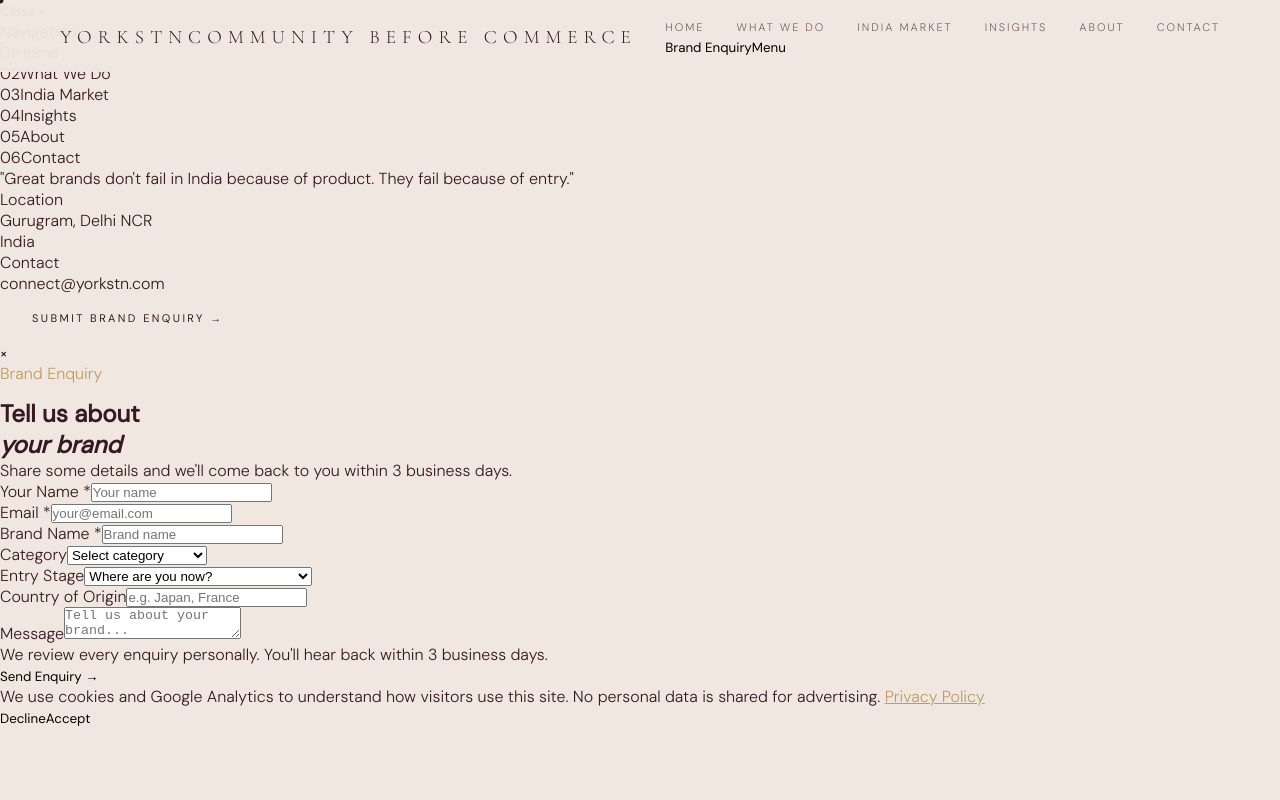
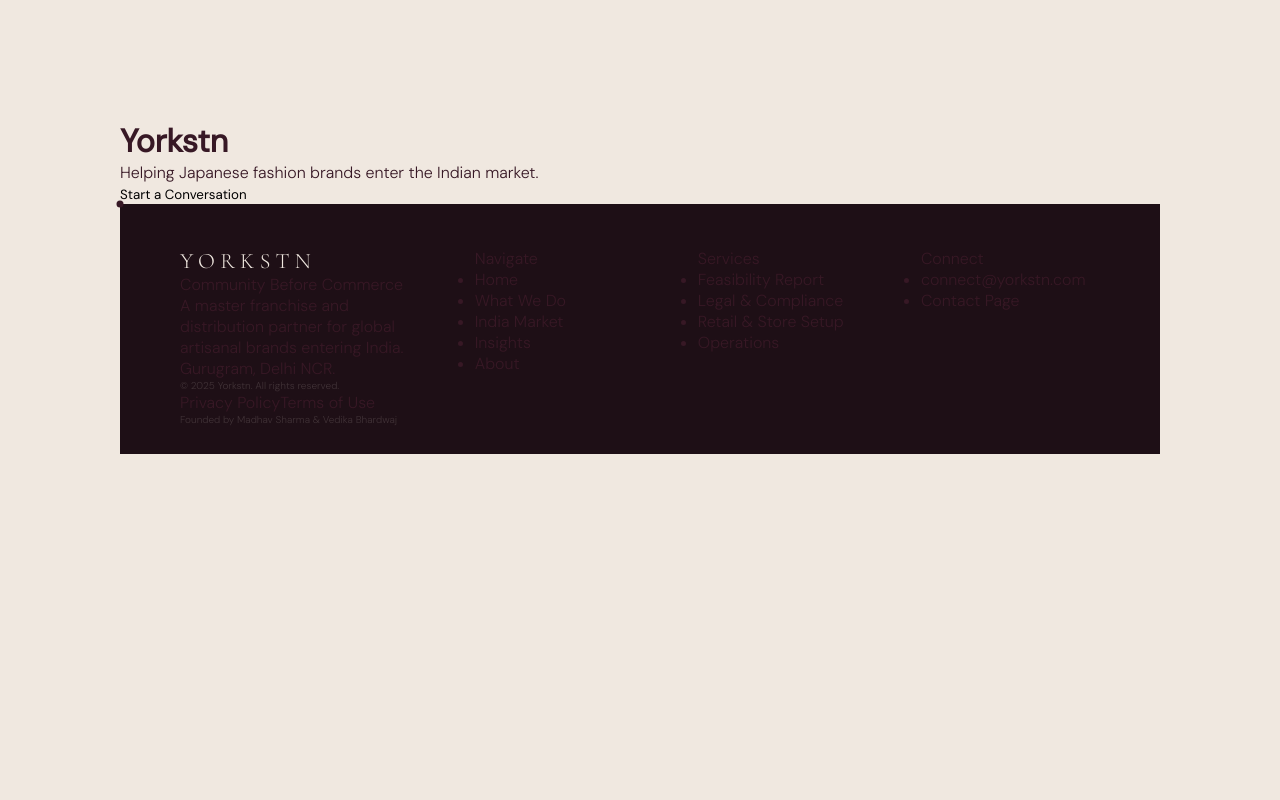
Before and after one commit to madhavsharma0070-ctrl/yorkstn.github.io, a Next.js app in the folder yorkstn/: page / in a window 1280 px wide. Shown: the top 800 px of the page. Built offline with nearby package versions, Linux system fonts and the light colour scheme.

Commit message:
Update layout.tsx

```diff
--- a/yorkstn/app/layout.tsx
+++ b/yorkstn/app/layout.tsx
@@ -1,34 +1,18 @@
 import type { Metadata } from 'next'
 import './globals.css'
-import Navbar from '@/components/Navbar'
-import MenuOverlay from '@/components/MenuOverlay'
-import InquiryModal from '@/components/InquiryModal'
-import CookieBanner from '@/components/CookieBanner'
-import ClientEffects from '@/components/ClientEffects'
 
 export const metadata: Metadata = {
-  title: 'Yorkstn | Global Artisanal Brand Expansion into India',
-  description: 'Yorkstn is the structured India market entry partner for global artisanal and premium craft brands. Community before commerce.',
+  title: 'Yorkstn',
+  description: 'Yorkstn test'
 }
 
 export default function RootLayout({ children }: { children: React.ReactNode }) {
   return (
     <html lang="en">
-      <head>
-        <link rel="preconnect" href="https://fonts.googleapis.com" />
-        <link rel="preconnect" href="https://fonts.gstatic.com" crossOrigin="anonymous" />
-      </head>
       <body>
-        <ClientEffects />
-        <a className="skip-nav" href="#main-content">Skip to main content</a>
-        <div id="cur-d" aria-hidden="true" />
-        <div id="cur-r" aria-hidden="true" />
-        <div id="grain" aria-hidden="true" />
-        <Navbar />
-        <MenuOverlay />
-        <InquiryModal />
-        <CookieBanner />
-        <main id="main-content">{children}</main>
+        <main style={{padding:"40px"}}>
+          {children}
+        </main>
       </body>
     </html>
   )
```
